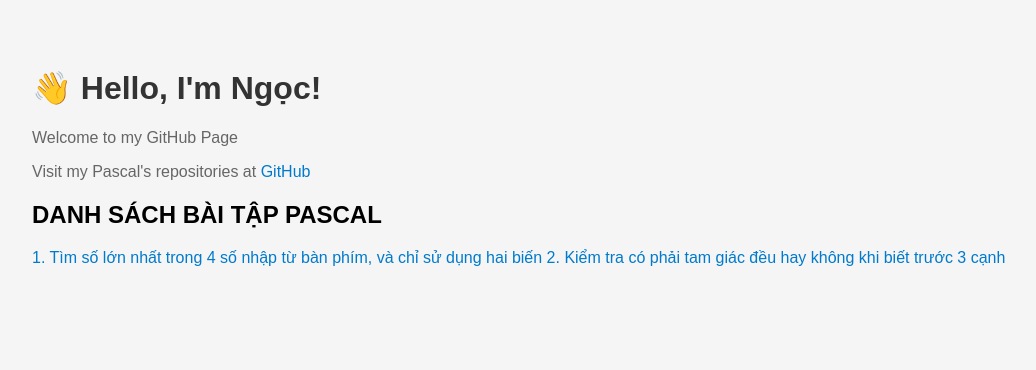
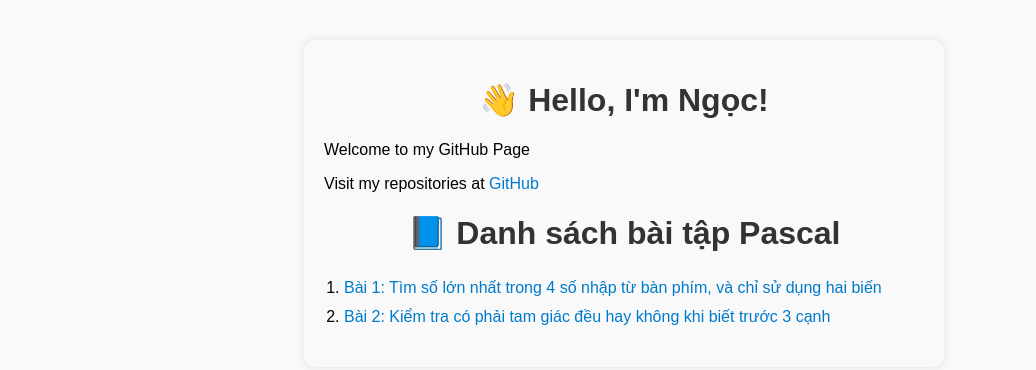
Before and after one commit to Yu-Shi-Dre/Pascal, a plain HTML site: page index.html in a window 1280 px wide. Shown: the whole page, without its empty margins (16-1052 px from the left). Drawn offline with Linux system fonts and the light colour scheme.

Commit message:
Update index.html

```diff
--- a/index.html
+++ b/index.html
@@ -1,37 +1,46 @@
 <!DOCTYPE html>
-<html lang="en">
+<html lang="vi">
 <head>
-  <meta charset="UTF-8" />
-  <meta name="viewport" content="width=device-width, initial-scale=1.0"/>
-  <title>Welcome to My GitHub Page</title>
+  <meta charset="UTF-8">
+  <meta name="viewport" content="width=device-width, initial-scale=1.0">
+  <title>Danh sách bài tập Pascal</title>
   <style>
     body {
       font-family: Arial, sans-serif;
-      text-align: left;
-      padding: 40px;
-      background: #f5f5f5;
+      max-width: 600px;
+      margin: 40px auto;
+      background: #f9f9f9;
+      padding: 20px;
+      border-radius: 12px;
+      box-shadow: 0 0 10px rgba(0,0,0,0.1);
     }
     h1 {
       color: #333;
+      text-align: center;
     }
-    p {
-      color: #666;
+    ol {
+      line-height: 1.8;
+      padding-left: 20px;
     }
     a {
       color: #007acc;
       text-decoration: none;
+    }
+    a:hover {
+      text-decoration: underline;
     }
   </style>
 </head>
 <body>
   <h1>👋 Hello, I'm Ngọc!</h1>
   <p>Welcome to my GitHub Page</p>
-  <p>Visit my Pascal's repositories at <a href="https://github.com/Yu-Shi-Dre/Pascal" target="_blank">GitHub</a></p>
-  <h2>DANH SÁCH BÀI TẬP PASCAL</h2>
-   <p>
-     <a href="https://github.com/Yu-Shi-Dre/Pascal/blob/b17215f37e6511dcde23e97204c406baa4d1cf10/bt1.pas" target="_blank">1. Tìm số lớn nhất trong 4 số nhập từ bàn phím, và chỉ sử dụng hai biến</a>
-     <a href="https://github.com/Yu-Shi-Dre/Pascal/blob/b78790a21e95399bfde931efef5a2135993dc49a/bt2.pas" target="_blank">2. Kiểm tra có phải tam giác đều hay không khi biết trước 3 cạnh</a>
+  <p>Visit my repositories at <a href="https://github.com/Yu-Shi-Dre/Pascal" target="_blank">GitHub</a></p>
+  <h1>📘 Danh sách bài tập Pascal</h1>
+  <ol>
+    <li><a href="https://github.com/Yu-Shi-Dre/Pascal/blob/3c3f5d2685c307449f51c29f2b3f4f35dad7e1ff/bt1.pas" target="_blank">Bài 1: Tìm số lớn nhất trong 4 số nhập từ bàn phím, và chỉ sử dụng hai biến</a></li>
+    <li><a href="https://github.com/Yu-Shi-Dre/Pascal/blob/3c3f5d2685c307449f51c29f2b3f4f35dad7e1ff/bt2.pas" target="_blank">Bài 2: Kiểm tra có phải tam giác đều hay không khi biết trước 3 cạnh</a></li>
 
-  </p>
+    <!-- Thêm dòng mới ở đây -->
+  </ol>
 </body>
 </html>
```
